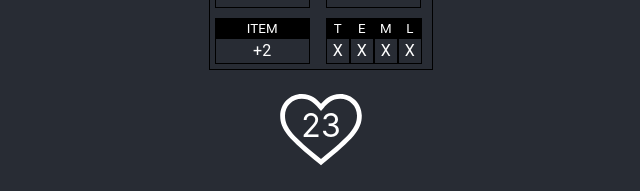
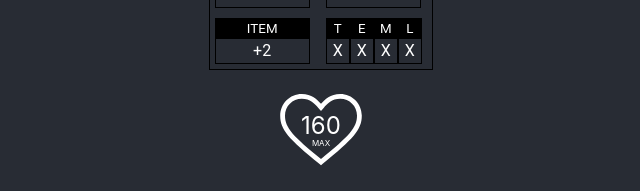
Before and after one commit to asdeoz/pf2e, a React (Create React App) app: page / in a window 1280 px wide. Shown: the part 852-1043 px from the top of the page, without its empty margins (319-959 px from the left). Built offline with nearby package versions, Linux system fonts and the light colour scheme.

Commit message:
Fixed Heart to MAX hit points

```diff
--- a/src/components/HeartHitPoints.jsx
+++ b/src/components/HeartHitPoints.jsx
@@ -14,7 +14,7 @@ const useStyles = makeStyles({
   },
   text: {
     position: 'absolute',
-    fontSize: size => `${size * 0.4}rem`,
+    fontSize: size => `${size * 0.3}rem`,
     top: 0,
     left: 0,
     width: size => `${size * 1.5}rem`,
@@ -22,6 +22,18 @@ const useStyles = makeStyles({
     display: 'inline-block',
     textAlign: 'center',
     verticalAlign: 'middle',
+  },
+  max: {
+    position: 'absolute',
+    fontSize: size => `${size * 0.1}rem`,
+    top: 0,
+    left: 0,
+    width: size => `${size * 1.5}rem`,
+    // lineHeight: size => `${size * 1.4}rem`,
+    display: 'inline-block',
+    textAlign: 'center',
+    verticalAlign: 'middle',
+    marginTop: size => `${((size * 1.4) / 2) + ((size * 0.3) / 2)}rem`,
   },
 });
 
@@ -37,6 +49,7 @@ export default function HeartHitPoints(props) {
       <span className={classes.text}>
         {hitPoints}
       </span>
+      <span className={classes.max}>MAX</span>
     </div>
   );
 }
--- a/src/modules/charactersheet/CharacterSheet.jsx
+++ b/src/modules/charactersheet/CharacterSheet.jsx
@@ -15,7 +15,7 @@ export default function CharacterSheet() {
         savingthrows={sheet.savingthrows}
         level={sheet.level}
       />
-      <HeartHitPoints hitPoints={sheet.hitPoints} size={5} />
+      <HeartHitPoints hitPoints={sheet.maxHitPoints} size={5} />
     </>
   );
 }
--- a/src/modules/charactersheet/charactersheetdata.json
+++ b/src/modules/charactersheet/charactersheetdata.json
@@ -1,6 +1,7 @@
 {
   "level": 2,
-  "hitPoints": 23,
+  "currentHitPoints": 23,
+  "maxHitPoints": 160,
   "savingthrows": {
     "fortitude": {
       "proficiency": 1,
```
